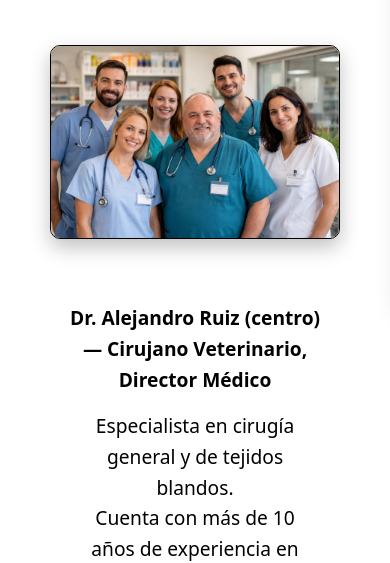
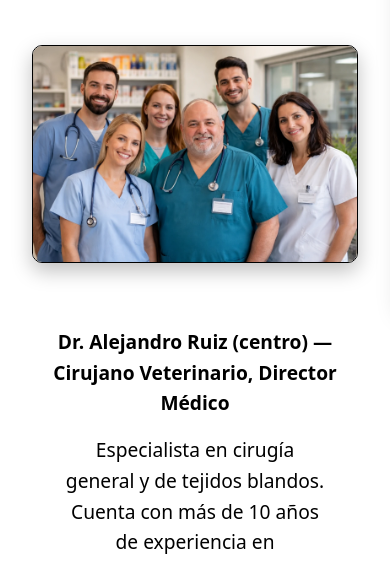
Before and after one commit to ehdinayan/Clinica-Veterinaria, a website: page doctores.html in a window 390 px wide. Shown: the part 270-833 px from the top of the page. Drawn offline with Linux system fonts and the light colour scheme.

Commit message:
media queries doctores.html

```diff
--- a/doctores.html
+++ b/doctores.html
@@ -19,7 +19,7 @@
       href="media/animalcare-fav.png">
     <style>
       .doctores-container {
-	  width:90%;
+	  width:60%;
 	  margin: 0 auto;
 	  display: flex;
 	  flex-flow:column;
@@ -29,6 +29,7 @@
 	  gap:3rem;
 	  padding:1rem;
       }
+
       .doctores-pic {
 	  display:flex;
 	  justify-content: center;
@@ -46,6 +47,14 @@
 	  list-style-type:none;
 	  margin:1rem;
 	  font-size: 1.2rem;
+      }
+
+      /*-------MEDIA QUERIES--------*/
+
+      @media (max-width: 768px){
+	  .doctores-container {
+	      width:100%;
+	  }
       }
 
     </style>
```
